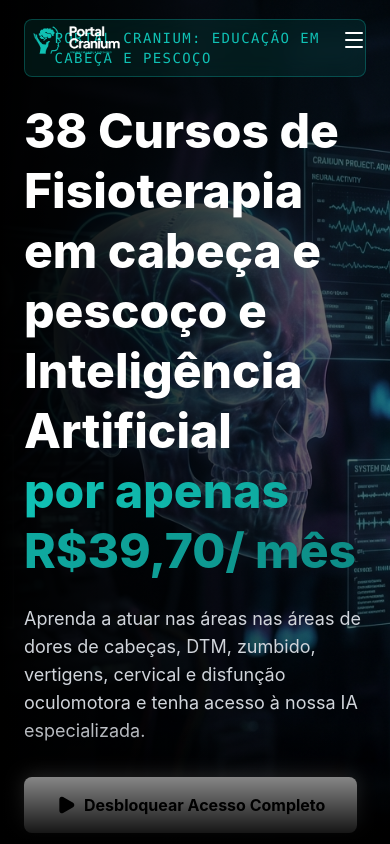
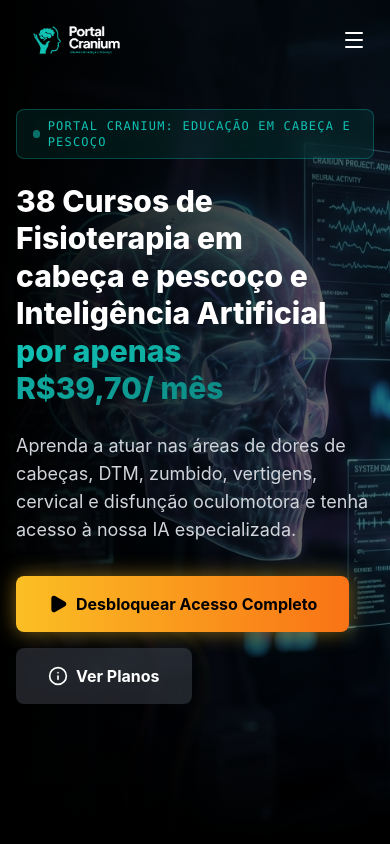
Before and after one commit to cranium-cursos/cranium-portal-v2, a React (Vite) app: page / in a window 390 px wide. Shown: the top 844 px of the page. Built offline with nearby package versions, Linux system fonts and the light colour scheme.

Commit message:
feat: design refinements, checkout CTAs and SEO update

```diff
--- a/index.html
+++ b/index.html
@@ -3,9 +3,27 @@
 
 <head>
   <meta charset="UTF-8" />
-  <link rel="icon" type="image/svg+xml" href="/vite.svg" />
+  <link rel="icon" type="image/png" href="/favicon.png" />
   <meta name="viewport" content="width=device-width, initial-scale=1.0" />
-  <title>cranium-portal-v2</title>
+  <title>Portal Cranium | Educação em Cabeça e Pescoço</title>
+  <meta name="description"
+    content="38 Cursos de Fisioterapia em cabeça e pescoço e Inteligência Artificial por apenas R$39,70/mês. Aprenda com os maiores especialistas do Brasil." />
+
+  <!-- Open Graph / Facebook / WhatsApp -->
+  <meta property="og:type" content="website" />
+  <meta property="og:url" content="https://portal.craniumcursos.com.br/" />
+  <meta property="og:title" content="Portal Cranium | Educação em Cabeça e Pescoço" />
+  <meta property="og:description"
+    content="38 Cursos de Fisioterapia em cabeça e pescoço e Inteligência Artificial por apenas R$39,70/mês. Aprenda com os maiores especialistas do Brasil." />
+  <meta property="og:image" content="https://portal.craniumcursos.com.br/og-image.png" />
+
+  <!-- Twitter -->
+  <meta property="twitter:card" content="summary_large_image" />
+  <meta property="twitter:url" content="https://portal.craniumcursos.com.br/" />
+  <meta property="twitter:title" content="Portal Cranium | Educação em Cabeça e Pescoço" />
+  <meta property="twitter:description"
+    content="38 Cursos de Fisioterapia em cabeça e pescoço e Inteligência Artificial por apenas R$39,70/mês. Aprenda com os maiores especialistas do Brasil." />
+  <meta property="twitter:image" content="https://portal.craniumcursos.com.br/og-image.png" />
   <!-- Google Tag Manager -->
   <script>(function (w, d, s, l, i) {
       w[l] = w[l] || []; w[l].push({
--- a/src/App.tsx
+++ b/src/App.tsx
@@ -48,6 +48,15 @@ function App() {
           <CourseCarousel title="Disfunção Óculomotora" courses={oculomotoraCourses} />
           {relatedCourses.length > 0 && <CourseCarousel title="Condições Relacionadas" courses={relatedCourses} />}
           <CourseCarousel title="Gestão e Marketing" courses={managementCourses} />
+
+          <div className="mt-16 text-center px-6">
+            <a
+              href="https://lp.craniumcursos.com.br/checkout/portal-cranium"
+              className="inline-flex items-center gap-2 px-8 py-4 bg-gradient-to-r from-amber-400 to-orange-500 hover:from-amber-300 hover:to-orange-400 text-black rounded-lg font-bold transition-all transform hover:scale-105 shadow-[0_0_20px_rgba(251,191,36,0.5)]"
+            >
+              Começar Minha Jornada Agora
+            </a>
+          </div>
         </div>
 
         <SolutionSection />
--- a/src/components/ClassLibrary.tsx
+++ b/src/components/ClassLibrary.tsx
@@ -104,6 +104,17 @@ export default function ClassLibrary() {
                         </motion.div>
                     ))}
                 </div>
+
+
+                <div className="mt-16 text-center">
+                    <p className="text-gray-400 mb-6 text-lg">Comece a transformar sua carreira hoje mesmo.</p>
+                    <a
+                        href="https://lp.craniumcursos.com.br/checkout/portal-cranium"
+                        className="inline-flex items-center gap-2 px-8 py-4 bg-gradient-to-r from-amber-400 to-orange-500 hover:from-amber-300 hover:to-orange-400 text-black rounded-lg font-bold transition-all transform hover:scale-105 shadow-[0_0_20px_rgba(251,191,36,0.5)]"
+                    >
+                        Desbloquear Biblioteca Completa
+                    </a>
+                </div>
             </div>
         </section>
     );
--- a/src/components/EncyclopediaSection.tsx
+++ b/src/components/EncyclopediaSection.tsx
@@ -148,6 +148,14 @@ export default function EncyclopediaSection() {
                     </motion.div>
 
                 </div>
+                <div className="mt-16 text-center">
+                    <a
+                        href="https://lp.craniumcursos.com.br/checkout/portal-cranium"
+                        className="inline-flex items-center gap-2 px-8 py-4 bg-gradient-to-r from-amber-400 to-orange-500 hover:from-amber-300 hover:to-orange-400 text-black rounded-lg font-bold transition-all transform hover:scale-105 shadow-[0_0_20px_rgba(251,191,36,0.5)]"
+                    >
+                        Acessar Todo o Acervo Agora
+                    </a>
+                </div>
             </div>
         </section>
     );
--- a/src/components/FeaturesSection.tsx
+++ b/src/components/FeaturesSection.tsx
@@ -4,7 +4,7 @@ import { GraduationCap, PlayCircle, Bot, Award } from 'lucide-react';
 const features = [
     {
         icon: GraduationCap,
-        title: "35+ Cursos",
+        title: "38+ Cursos",
         description: "Conteúdo completo sobre DTM, Zumbido, Disfunções Oculomotoras e muito mais."
     },
     {
--- a/src/components/Hero.tsx
+++ b/src/components/Hero.tsx
@@ -5,7 +5,7 @@ import heroBg from '../assets/hero-bg.png';
 
 export default function Hero() {
     return (
-        <div className="relative h-screen w-full overflow-hidden">
+        <div className="relative min-h-[100dvh] w-full overflow-hidden flex flex-col">
             {/* Video Background Placeholder */}
             <div className="absolute inset-0 bg-gradient-to-r from-black via-black/50 to-transparent z-10" />
             <div
@@ -14,32 +14,32 @@ export default function Hero() {
             />
 
             {/* Content */}
-            <div className="relative z-20 h-full flex flex-col justify-center px-6 max-w-7xl mx-auto pt-20">
+            <div className="relative z-20 flex-1 flex flex-col justify-center px-4 md:px-12 lg:pr-32 max-w-7xl mx-auto pt-24 pb-32 md:pb-12">
                 <motion.div
                     initial={{ opacity: 0, y: 20 }}
                     animate={{ opacity: 1, y: 0 }}
                     transition={{ duration: 0.8 }}
-                    className="max-w-2xl"
+                    className="max-w-3xl"
                 >
                     <div className="inline-block mb-6 px-4 py-2 border border-primary/30 bg-primary/10 backdrop-blur-md rounded-lg">
-                        <span className="text-primary font-mono tracking-widest text-sm uppercase flex items-center gap-2">
+                        <span className="text-primary font-mono tracking-widest text-xs uppercase flex items-center gap-2">
                             <span className="w-2 h-2 rounded-full bg-primary animate-pulse" />
                             Portal Cranium: Educação em Cabeça e Pescoço
                         </span>
                     </div>
-                    <h1 className="text-5xl md:text-7xl font-extrabold text-white mb-6 leading-tight">
-                        38 Cursos de Fisioterapia em cabeça e pescoço e Inteligência Artificial  <br />
+                    <h1 className="text-3xl md:text-5xl lg:text-6xl font-extrabold text-white mb-6 leading-tight pr-6 md:pr-4">
+                        38 Cursos de Fisioterapia em cabeça e pescoço e Inteligência Artificial{' '}
                         <span className="text-transparent bg-clip-text bg-gradient-to-r from-[#10C1B4] to-[#0D8C86] pb-2">
-                            por apenas R$39,70/ mês
+                            por apenas <span className="whitespace-nowrap">R$39,70/ mês</span>
                         </span>
                     </h1>
                     <p className="text-gray-300 text-lg md:text-xl mb-8 max-w-xl">
-                        Aprenda a atuar nas áreas nas áreas de dores de cabeças, DTM, zumbido, vertigens, cervical e disfunção oculomotora e tenha acesso à nossa IA especializada.
+                        Aprenda a atuar nas áreas de dores de cabeças, DTM, zumbido, vertigens, cervical e disfunção oculomotora e tenha acesso à nossa IA especializada.
 
                     </p>
 
                     <div className="flex flex-wrap gap-4">
-                        <a href="https://lp.craniumcursos.com.br/checkout/portal-cranium" className="flex items-center gap-2 px-8 py-4 bg-white text-black rounded-lg font-bold hover:bg-gray-200 transition-colors shadow-[0_0_20px_rgba(255,255,255,0.3)]">
+                        <a href="https://lp.craniumcursos.com.br/checkout/portal-cranium" className="flex items-center gap-2 px-8 py-4 bg-gradient-to-r from-amber-400 to-orange-500 hover:from-amber-300 hover:to-orange-400 text-black rounded-lg font-bold transition-all transform hover:scale-105 shadow-[0_0_20px_rgba(251,191,36,0.5)]">
                             <Play className="fill-black w-5 h-5" />
                             Desbloquear Acesso Completo
                         </a>
@@ -52,7 +52,7 @@ export default function Hero() {
             </div>
 
             {/* Bottom Gradient */}
-            <div className="absolute bottom-0 left-0 w-full h-32 bg-gradient-to-t from-background to-transparent z-20" />
+            <div className="absolute bottom-0 left-0 w-full h-32 bg-gradient-to-t from-background to-transparent z-20 pointer-events-none" />
         </div>
     );
 }
--- a/src/components/SolutionSection.tsx
+++ b/src/components/SolutionSection.tsx
@@ -4,7 +4,7 @@ import { Layers, Video, Brain, Award } from 'lucide-react';
 const features = [
     {
         icon: Layers,
-        title: "35+ Cursos Completos",
+        title: "38+ Cursos Completos",
         description: "Do básico ao avançado. Certificados inclusos em todos os cursos."
     },
     {
@@ -61,6 +61,8 @@ export default function SolutionSection() {
                         </motion.div>
                     ))}
                 </div>
+
+
             </div>
         </section>
     );
--- a/src/components/SophiaChatSection.tsx
+++ b/src/components/SophiaChatSection.tsx
@@ -119,9 +119,12 @@ export default function SophiaChatSection() {
                         ))}
                     </ul>
 
-                    <button className="mt-10 px-8 py-4 bg-white text-black rounded-lg font-bold hover:bg-gray-200 transition-colors shadow-[0_0_20px_rgba(255,255,255,0.2)]">
-                        Testar SophIA Agora
-                    </button>
+                    <div className="mt-10">
+                        <p className="text-gray-400 mb-4 text-sm">Toque no botão abaixo para desbloquear seu acesso à SophIA.</p>
+                        <a href="https://lp.craniumcursos.com.br/checkout/portal-cranium" className="inline-block px-8 py-4 bg-gradient-to-r from-amber-400 to-orange-500 hover:from-amber-300 hover:to-orange-400 text-black rounded-lg font-bold transition-all transform hover:scale-105 shadow-[0_0_20px_rgba(251,191,36,0.5)]">
+                            Quero Acesso à SophIA
+                        </a>
+                    </div>
                 </motion.div>
 
             </div>
```
Also changed, not shown: src/components/PricingSection.tsx (+4 -4 lines), public/favicon.png (added), public/og-image.png (added).
